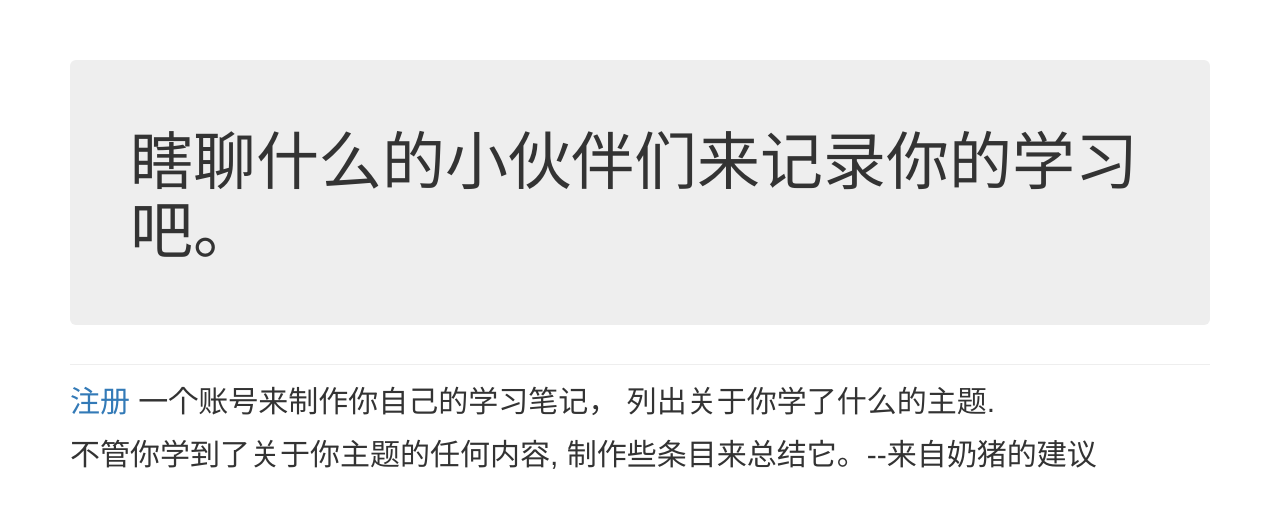
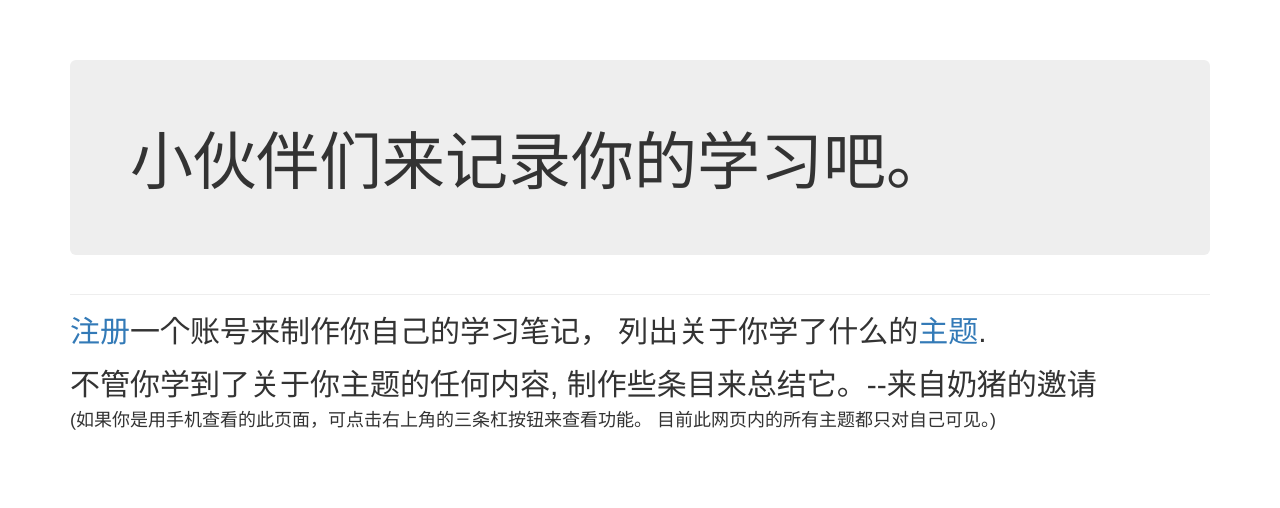
Before and after one commit to kzone0520/Learning_log, a Django app: page / in a window 1280 px wide. Shown: the part 51-559 px from the top of the page. Run offline with Django 3.2, Linux system fonts and the light colour scheme; some libraries are stand-ins or nearby versions.

Commit message:
Change some words in index

```diff
--- a/learning_logs/models.py
+++ b/learning_logs/models.py
@@ -8,6 +8,7 @@ class Topic(models.Model):
     date_added = models.DateTimeField(auto_now_add=True)
     owner = models.ForeignKey(User, on_delete=models.PROTECT)  #第一个参数不能和下面一个类里的外键一样加单引号，否则报错
                                                                 #外键的第一个参数必须是一个model或者name of a model
+
     def __str__(self):
         return self.text
 
--- a/learning_logs/templates/learning_logs/index.html
+++ b/learning_logs/templates/learning_logs/index.html
@@ -1,17 +1,21 @@
 {% extends "learning_logs/base.html" %}
 {% block header %}
   <div class='jumbotron'>
-    <h1>瞎聊什么的小伙伴们来记录你的学习吧。</h1>
+    <h1>小伙伴们来记录你的学习吧。</h1>
   </div>
 {% endblock header %}
 
 {% block content %}
   <h2>
-    <a href="{% url 'users:register' %}">注册</a> 一个账号来制作你自己的学习笔记，
-      列出关于你学了什么的主题.
+    <a href="{% url 'users:register' %}">注册</a>一个账号来制作你自己的学习笔记，
+      列出关于你学了什么的<a href="{% url 'learning_logs:topics' %}">主题</a>.
   </h2>
   <h2>
     不管你学到了关于你主题的任何内容,
-      制作些条目来总结它。--来自奶猪的建议
+      制作些条目来总结它。--来自奶猪的邀请
   </h2>
+  <h4>
+    (如果你是用手机查看的此页面，可点击右上角的三条杠按钮来查看功能。
+    目前此网页内的所有主题都只对自己可见。)
+  </h4>
 {% endblock content %}
--- a/learning_logs/templates/learning_logs/new_topic.html
+++ b/learning_logs/templates/learning_logs/new_topic.html
@@ -11,6 +11,6 @@
     {% bootstrap_form form %}
     {% buttons %}
       <button name="submit" class="btn btn-primary">提交主题</button>
-    {% endbuttons %}
+      {% endbuttons %}
   </form>
 {% endblock content %}
```
Also changed, not shown: learning_log/settings.py (+3 -4 lines).
